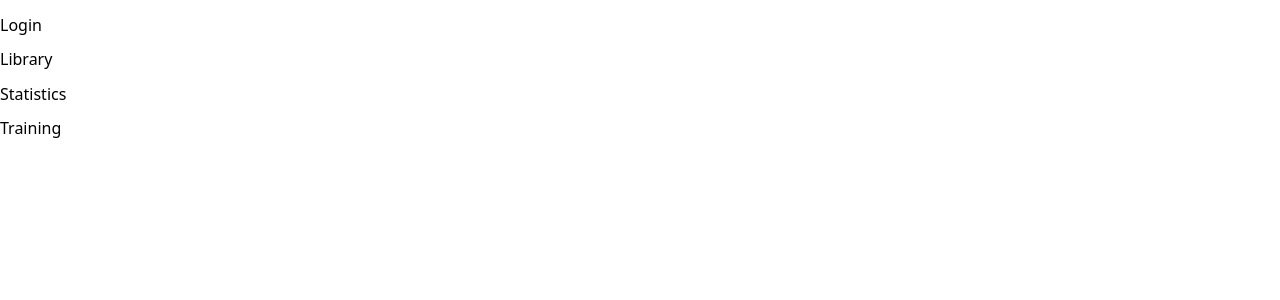
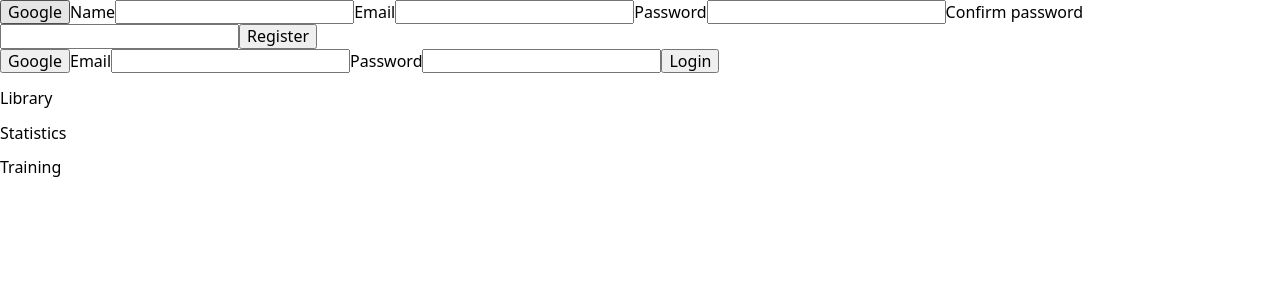
Before and after one commit to rainb00w/booker-front-end, a React (Create React App) app: page / in a window 1280 px wide. Shown: the top 300 px of the page. Built offline with nearby package versions, Linux system fonts and the light colour scheme.

Commit message:
add formik

```diff
--- a/src/App.jsx
+++ b/src/App.jsx
@@ -1,6 +1,8 @@
 import React, { lazy } from 'react';
 
-import LogIn from './pages/login/login';
+import Registration from './pages/registration/registration';
+import Login from './pages/login/login';
+
 
 const Library = lazy(() => import('./pages/library/library'));
 const Statistics = lazy(() => import('./pages/statistics/statistics'));
@@ -9,7 +11,8 @@ const Training = lazy(() => import('./pages/training/training'));
 function App() {
   return (
     <>
-      <LogIn />
+      <Registration />
+      <Login />
       <Library />
       <Statistics />
       <Training />
--- a/src/pages/login/login.js
+++ /dev/null
@@ -1,9 +0,0 @@
-const LogIn = () => {
-    return (
-      <>
-        <p>Login</p>
-      </>
-    );
-  };
-
-  export default LogIn;
--- /dev/null
+++ b/src/pages/login/login.jsx
@@ -0,0 +1,55 @@
+import { Formik } from 'formik';
+import * as yup from 'yup';
+
+const Login = () => {
+  const validationSchema = yup.object().shape({
+        email: yup.string().typeError("Will be a string").min(4).required("Required"),
+        password: yup.string().typeError("Will be a string").min(6).required("Required"),
+  });
+
+    return (
+        <>
+            <section>
+                <Formik
+                    initialValues={{
+                        email: "",
+                        password: ""
+                    }}
+                    validationSchema={validationSchema}
+                    onSubmit={(values, {resetForm}) => {
+                      console.log(values)
+                      resetForm()
+                    }}
+                >
+                    {({ errors, touched, handleBlur, handleChange, handleSubmit }) => (
+                        <form onSubmit={handleSubmit}>
+                            <button type='submit'>Google</button>
+
+                            <label>Email</label>
+                            <input
+                                type="email"
+                                name="email"
+                                onBlur={handleBlur}
+                                onChange={handleChange}
+                            />
+                            {errors.email && touched.email ? (<p>{errors.email}</p>) : null}
+
+                            <label>Password</label>
+                            <input
+                                type="password"
+                                name="password"
+                                onBlur={handleBlur}
+                                onChange={handleChange}
+                            />
+                            {errors.password && touched.password ? (<p>{errors.password}</p>) : null}
+
+                            <button type='submit'>Login</button>
+                        </form>
+                    )}
+                </Formik>
+            </section>
+        </>
+    )
+  };
+
+  export default Login;
--- /dev/null
+++ b/src/pages/registration/registration.jsx
@@ -0,0 +1,85 @@
+import { Formik } from 'formik';
+import * as yup from 'yup';
+import styles from "./registration.module.css"
+
+const Registration = () => {
+    const validationSchema = yup.object().shape({
+        name: yup.string().typeError("Will be a string").min(3).required("Required"),
+        email: yup.string().typeError("Will be a string").min(4).required("Required"),
+        password: yup.string().typeError("Will be a string").min(6).required("Required"),
+        confirmPassword: yup.string().min(6)
+            .oneOf([yup.ref('password')], "Passwords doesn't match").required("Required")
+    });
+
+
+    //const submitHandler = e => {
+    //   e.preventDefault();
+    //   console.log(e.target.name)
+    //}
+
+
+    return (
+        <>
+            <section>
+                <Formik
+                    initialValues={{
+                        name: "",
+                        email: "",
+                        password: "",
+                        confirmPassword: ""
+                    }}
+                    validationSchema={validationSchema}
+                    onSubmit={({name, email, password}) => {
+                        console.log(name)
+                    }}
+                >
+                    {({ values, errors, touched, handleBlur, handleChange, handleSubmit }) => (
+                        <form onSubmit={handleSubmit}>
+                            <button type='submit'>Google</button>
+                            <label>Name</label>
+                            <input
+                                type="text"
+                                name="name"
+                                onBlur={handleBlur}
+                                onChange={handleChange}
+                            />
+                            {errors.name && touched.name ? (<p>{errors.name}</p>) : null}
+
+                            <label>Email</label>
+                            <input
+                                type="email"
+                                name="email"
+                                onBlur={handleBlur}
+                                onChange={handleChange}
+                            />
+                            {errors.email && touched.email ? (<p>{errors.email}</p>) : null}
+
+                            <label>Password</label>
+                            <input
+                                type="password"
+                                name="password"
+                                onBlur={handleBlur}
+                                onChange={handleChange}
+                            />
+                            {errors.password && touched.password ? (<p>{errors.password}</p>) : null}
+
+                            <label>Confirm password</label>
+                            <input
+                                type="password"
+                                name="confirmPassword"
+                                onBlur={handleBlur}
+                                onChange={handleChange}
+                            />
+                            {errors.confirmPassword && touched.confirmPassword ? (<p>{errors.confirmPassword}</p>) : null}
+
+
+                            <button type='submit'>Register</button>
+                        </form>
+                    )}
+                </Formik>
+            </section>
+        </>
+    )
+};
+
+export default Registration;
```
Also changed, not shown: src/pages/registration/registration.module.css (added).
